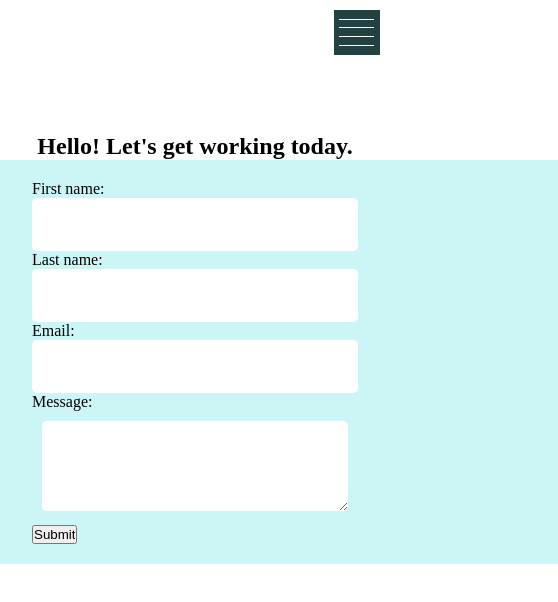
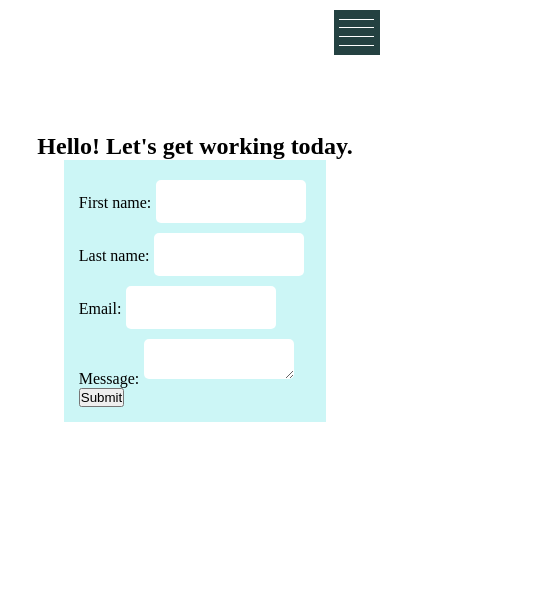
Before and after one commit to Lilian-UXR/Task-Management-Web-App, a React (Create React App) app: page /contact in a window 390 px wide. Shown: the top 602 px of the page, 558 px wide, since content can reach past the window. Built offline with nearby package versions, Linux system fonts and the light colour scheme.

Commit message:
Update index.css
update to contact form css

```diff
--- a/src/index.css
+++ b/src/index.css
@@ -182,4 +182,28 @@ textarea {
   .todo-box {
     padding: 1rem;
   }
+  input[type="text"],
+  input[type="email"] {
+    width: 150px;
+    font-size: 20px;
+    align-items: center;
+    padding: 10px;
+    border-radius: 5px;
+    margin: 5px;
+  }
+
+  textarea {
+    width: 150px;
+    font-size: 20px;
+    padding: 15px;
+    height: 40px;
+    border-radius: 5px;
+    margin: 5px;
+  }
+
+  .contact-form {
+    list-style-type: none;
+    background-color: #ccf6f6;
+    padding: 15px;
+  }
 }
```
